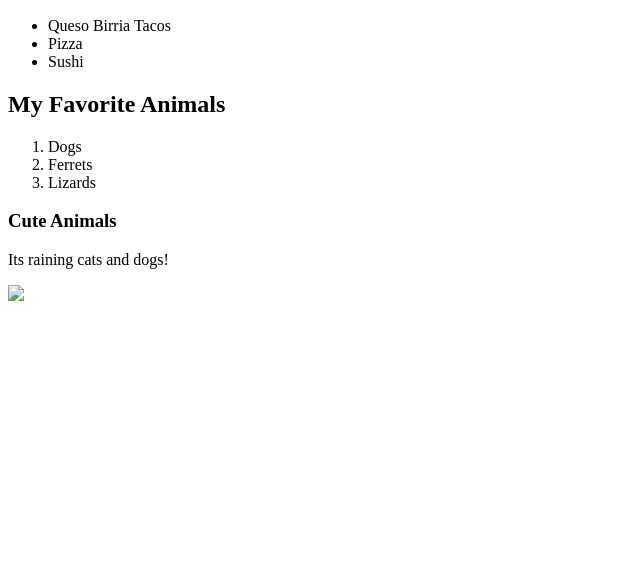
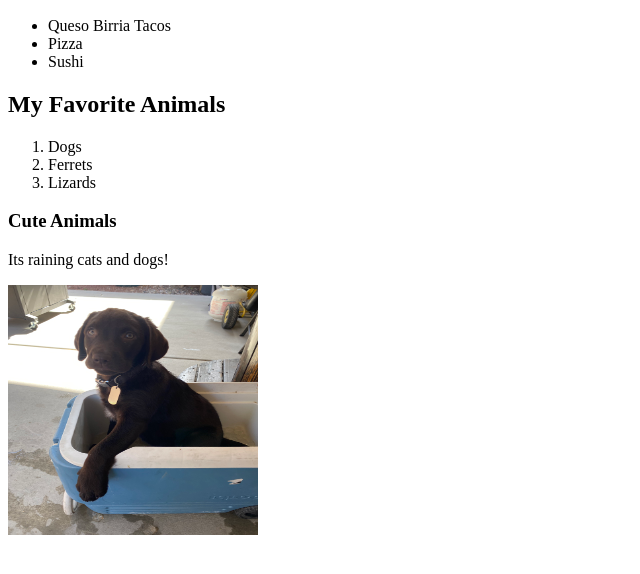
Before and after one commit to Rafasuar/my_first_webpage, a plain HTML site: page index.html in a window 1280 px wide. Shown: the part 110-684 px from the top of the page, without its empty margins (0-640 px from the left). Drawn offline with Linux system fonts and the light colour scheme.

Commit message:
converted image from jpeg to jpg, image now works

```diff
--- a/index.html
+++ b/index.html
@@ -39,7 +39,7 @@
           </ol>
         <h3>Cute Animals</h3>
             <p>Its raining cats and dogs!</p>
-              <img src="./IMG_1456.jpeg">
+              <img src="./IMG_1456.jpg" width="250" height="250">
     </div>
   </body>
 </html>
```
Also changed, not shown: IMG_1456.jpeg (deleted), IMG_1456.jpg (added).
